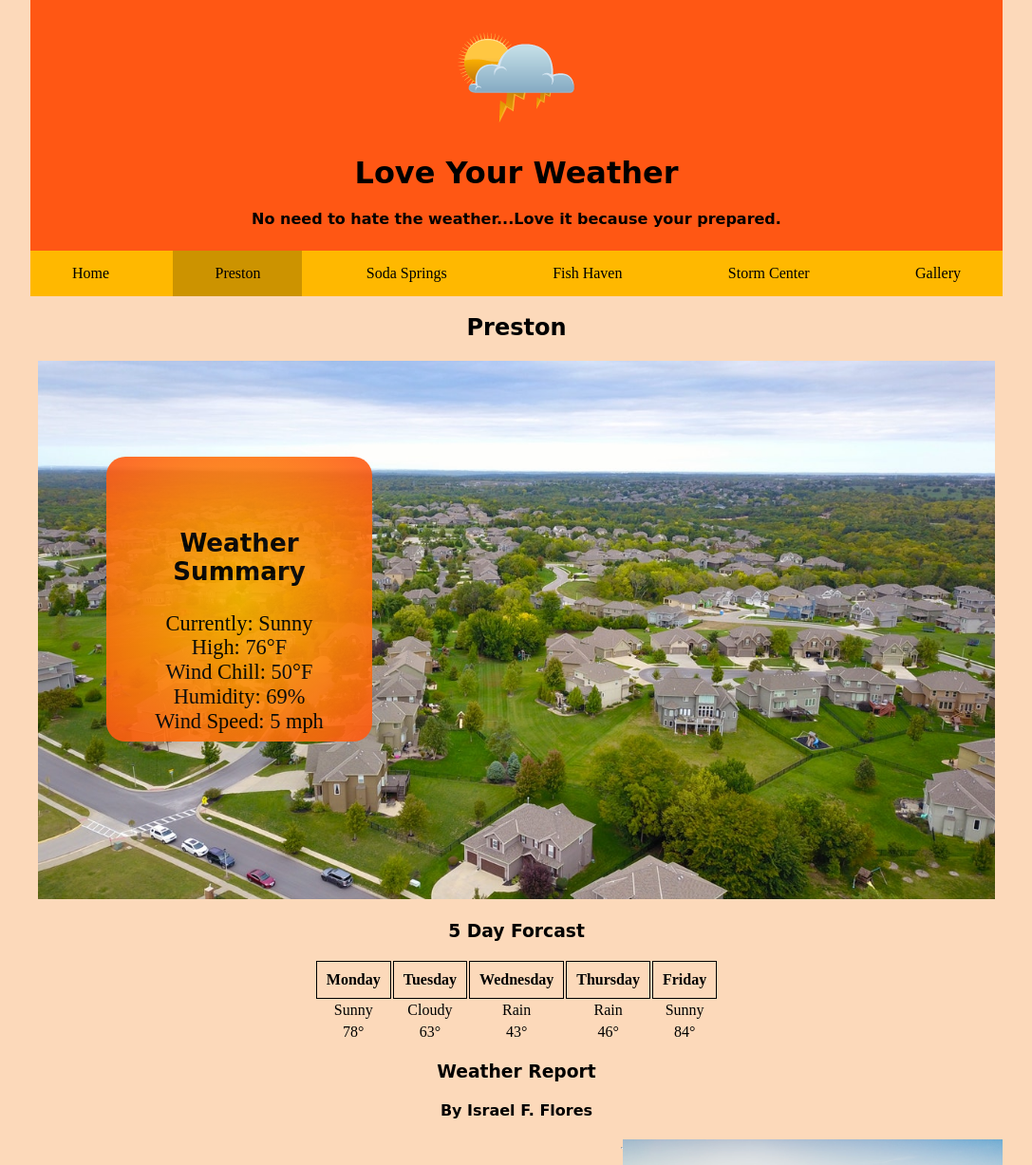
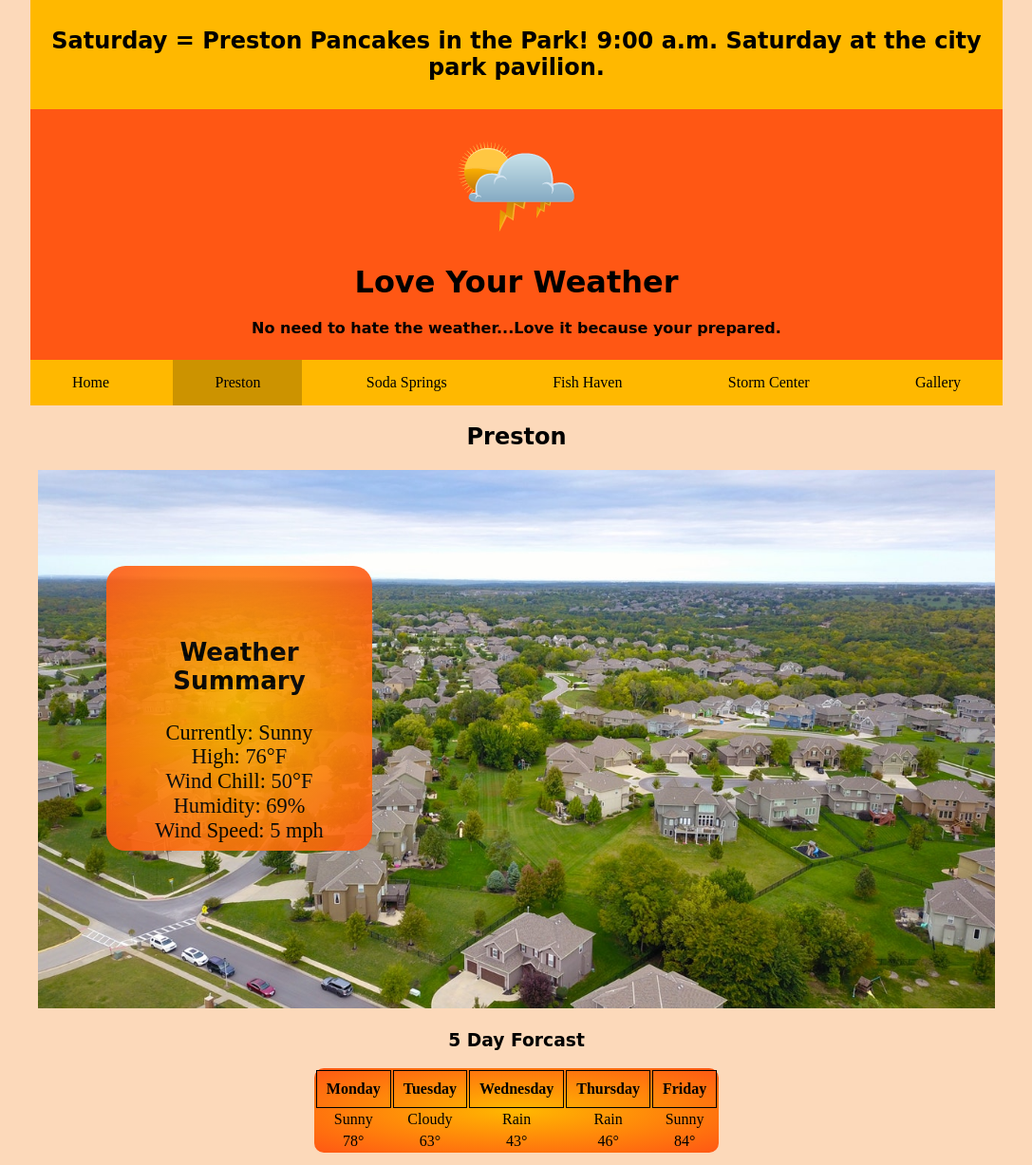
Before and after one commit to Thestig123/Thestig123.github.io, a plain HTML site: page lesson5/preston-5.html in a window 1280 px wide. Shown: the top 1227 px of the page at 95% size, without its empty margins (96-1183 px from the left). Drawn offline with Linux system fonts and the light colour scheme; a web font is replaced by a local one.

Commit message:
lesson5.04

```diff
--- a/lesson5/css/large.css
+++ b/lesson5/css/large.css
@@ -61,4 +61,9 @@
         padding: 10px;
         border: 1px solid;
     }
+
+    table {
+        background-image: radial-gradient(#FFB800, #FF5714);
+        border-radius: 10px;
+    }
 }
--- a/lesson5/css/small.css
+++ b/lesson5/css/small.css
@@ -129,6 +129,12 @@ main div section div {
     display: none;
 }
 
+#fridaybanner {
+    display: block;
+    padding: 10px;
+    background-color: #FFB800;
+}
+
 .clearfix:after {
     content: "";
     display: table;
--- a/lesson5/js/currentdate.js
+++ b/lesson5/js/currentdate.js
@@ -1,3 +1,13 @@
 //format Wednesday, 24 July 2020.
 const options = {weekday: 'long', day: 'numeric', month: 'long', year:'numeric'};
+
 document.getElementById('currentdate').textContent = new Date().toLocaleDateString('en-US',options);
+
+//friday banner
+var date, number
+date = new Date();
+number = date.getDay();
+
+if ( number != 5 ){
+    document.getElementById("fridaybanner").style="display:none;"
+}
--- a/lesson5/preston-5.html
+++ b/lesson5/preston-5.html
@@ -23,6 +23,9 @@
 </head>
 
 <body>
+    <div id="fridaybanner">
+        <h2>Saturday = Preston Pancakes in the Park!  9:00 a.m. Saturday at the city park pavilion.</h2>
+    </div>
     <header>
         <!-- Banner -->
         <section>
```
